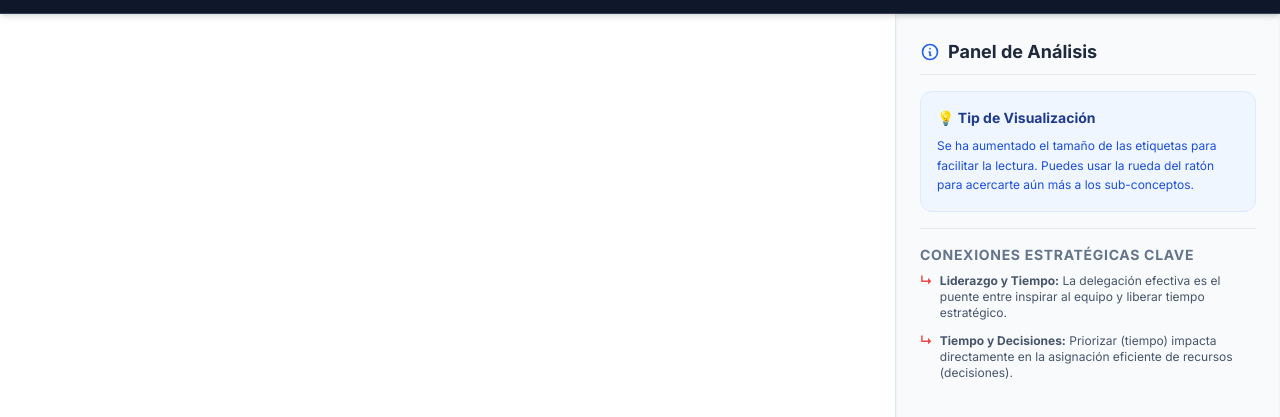
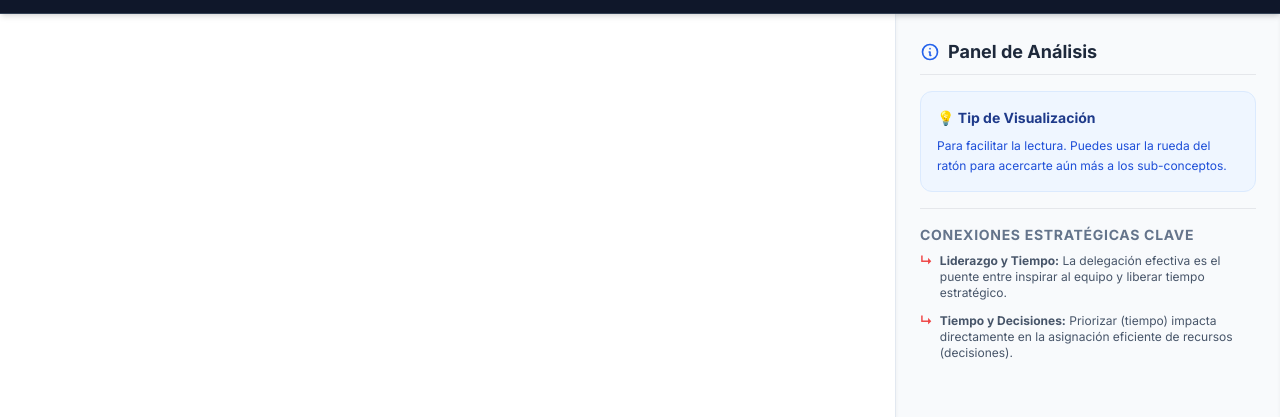
Before and after one commit to carlos559jr/RED-DE-IDEAS, a plain HTML site: page index.html in a window 1280 px wide. Shown: the part 69-486 px from the top of the page. Drawn offline with nearby package versions, Linux system fonts and the light colour scheme.

```diff
--- a/index.html
+++ b/index.html
@@ -78,7 +78,7 @@
                 <div id="info-panel" class="space-y-4">
                     <div class="p-4 bg-blue-50 text-blue-900 rounded-xl border border-blue-100">
                         <p class="text-sm font-bold">💡 Tip de Visualización</p>
-                        <p class="text-xs mt-2 text-blue-700 leading-relaxed">Se ha aumentado el tamaño de las etiquetas para facilitar la lectura. Puedes usar la rueda del ratón para acercarte aún más a los sub-conceptos.</p>
+                        <p class="text-xs mt-2 text-blue-700 leading-relaxed">Para facilitar la lectura. Puedes usar la rueda del ratón para acercarte aún más a los sub-conceptos.</p>
                     </div>
 
                     <div class="mt-6 border-t pt-4">
```
